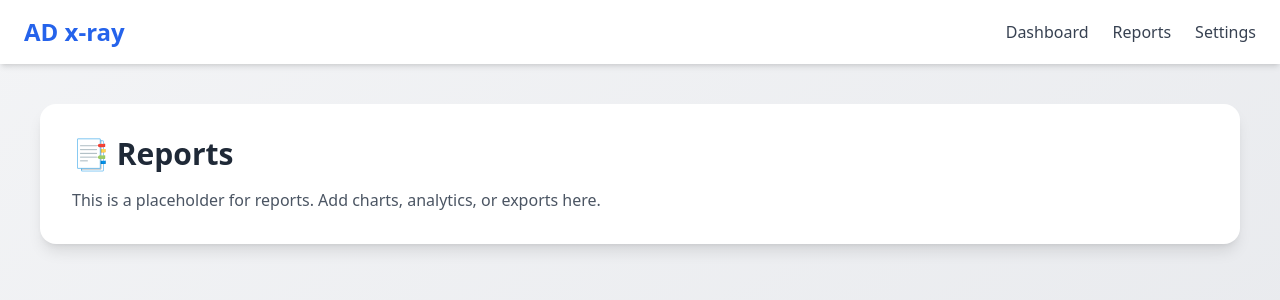
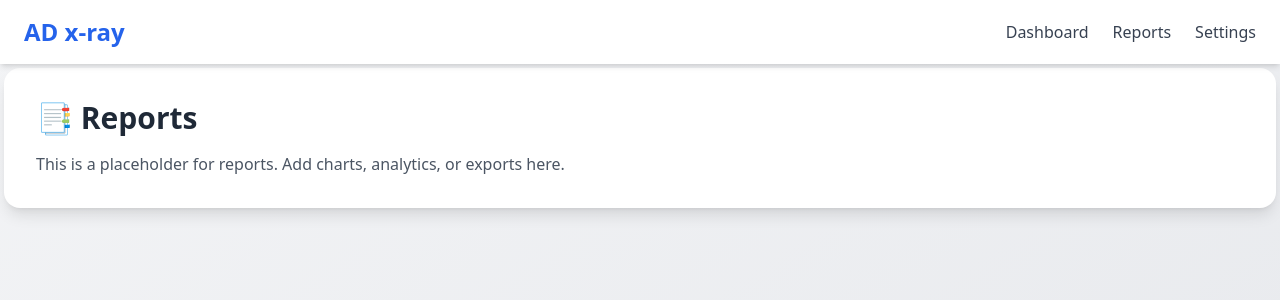
Before and after one commit to lingueeni/chart-app, a Next.js app: page /reports in a window 1280 px wide. Shown: the top 300 px of the page. Built offline with nearby package versions, Linux system fonts and the light colour scheme.

Commit message:
padding updates

```diff
--- a/app/layout.tsx
+++ b/app/layout.tsx
@@ -15,7 +15,7 @@ export default function RootLayout({
     <html lang="en">
       <body className="bg-gradient-to-br from-gray-100 to-gray-200 min-h-screen">
         <Navbar />
-        <main className="max-w-7xl mx-auto p-10">{children}</main>
+        <main className="max-w-7xl mx-auto px-1 py-1">{children}</main>
       </body>
     </html>
   );
--- a/app/page.tsx
+++ b/app/page.tsx
@@ -41,7 +41,7 @@ export default function LandingPage() {
   }, []);
 
   return (
-    <div className="min-h-screen bg-gradient-to-br from-gray-100 to-gray-200 p-10">
+    <div className="min-h-screen bg-gradient-to-br from-gray-100 to-gray-200 px-4 py-10">
       <div className="max-w-7xl mx-auto space-y-12">
         <PageHeader />
 
```
